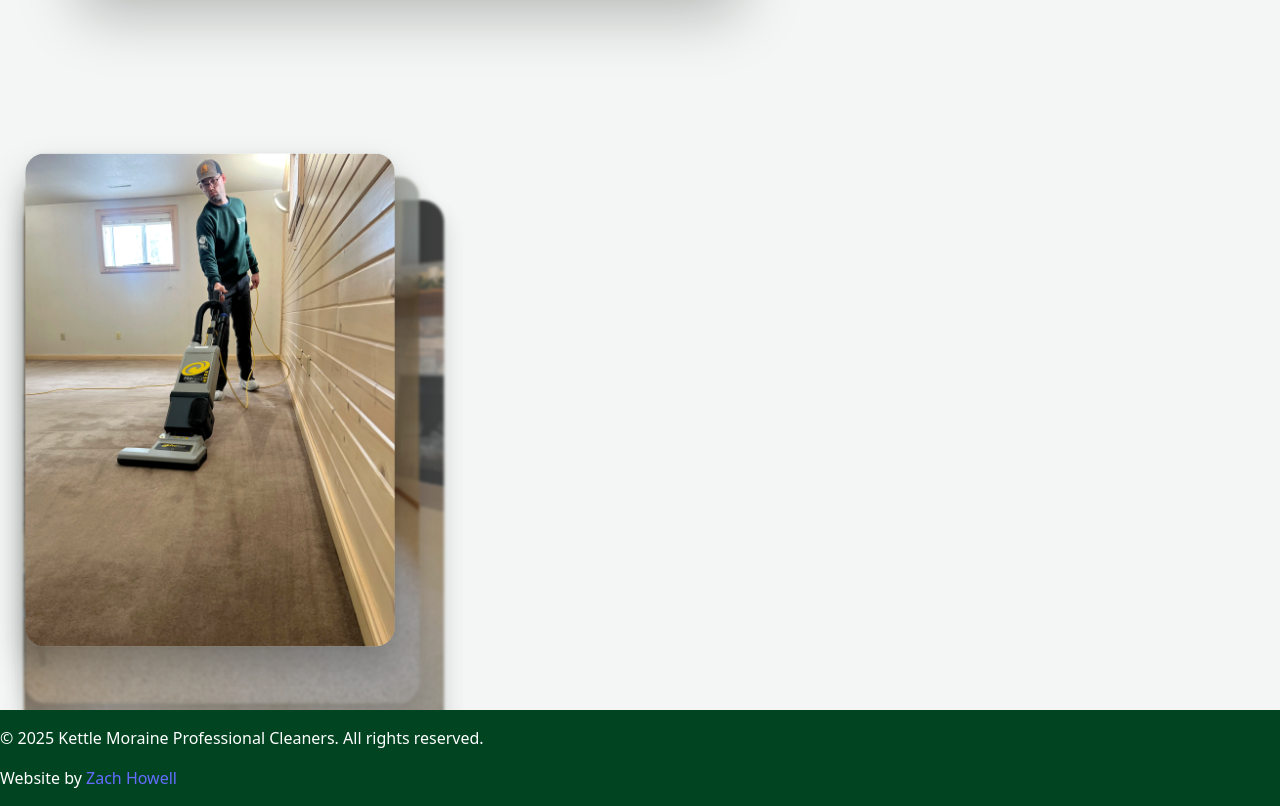
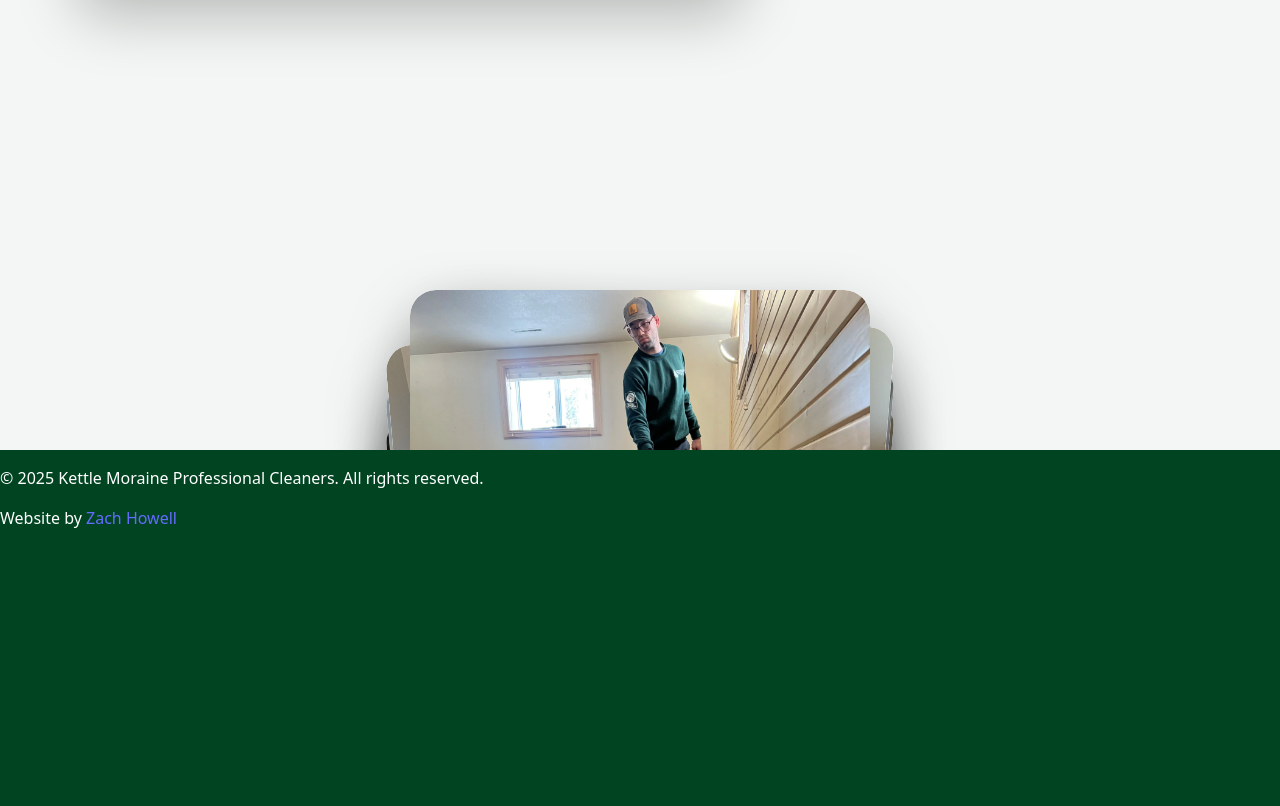
Before and after one commit to ZachAH/KML, a React (Vite) app: page / in a window 1280 px wide. Shown: the part 4360-5166 px from the top of the page. After the commit the page ends 4906 px from the top, so only its background shows below. Built offline with nearby package versions, Linux system fonts and the light colour scheme.

Commit message:
final tweak

```diff
--- a/src/components/StackSwipeGallery.css
+++ /dev/null
@@ -1,41 +0,0 @@
-.stack-container {
-    position: relative;
-    width: 100%;
-    height: 460px;
-    /* raised the height so nothing gets cut */
-    margin: 40px 0 80px;
-    display: flex;
-    justify-content: center;
-    align-items: center;
-}
-
-.stack-card {
-    position: absolute;
-    width: 78%;
-    max-width: 420px;
-    border-radius: 22px;
-    overflow: hidden;
-    cursor: grab;
-    box-shadow: 0 18px 38px rgba(0, 0, 0, 0.22);
-    transition: filter 0.25s ease, transform 0.25s ease;
-}
-
-.stack-card img {
-    width: 100%;
-    height: auto;
-    display: block;
-}
-
-/* Top card premium glow */
-.top-card {
-    filter: brightness(1.03);
-    box-shadow:
-        0 22px 40px rgba(0, 0, 0, 0.25),
-        0 0 12px rgba(0, 0, 0, 0.05);
-}
-
-/* Behind cards: darker, blur, softer */
-.back-card {
-    filter: brightness(0.75) blur(1.5px);
-    box-shadow: 0 12px 24px rgba(0, 0, 0, 0.2);
-}
--- /dev/null
+++ b/src/components/StackSwipedGallery.css
@@ -0,0 +1,100 @@
+/* ============================================
+   STACK GALLERY WRAPPER
+============================================ */
+.stack-gallery-wrapper {
+    width: 100%;
+    display: flex;
+    justify-content: center;
+    position: relative;
+    padding: 160px 0;
+    overflow: visible;
+}
+
+/* ============================================
+     STACKED CARDS
+  ============================================ */
+.stack-card {
+    position: absolute;
+    width: 88%;
+    max-width: 460px;
+    border-radius: 26px;
+    overflow: hidden;
+    cursor: grab;
+
+    background: #ffffff;
+    box-shadow: 0 28px 65px rgba(0, 0, 0, 0.28);
+
+    touch-action: pan-y;
+    /* prevents scroll conflict */
+    transition: box-shadow 0.2s ease;
+}
+
+.stack-card:active {
+    cursor: grabbing;
+}
+
+/* IMAGE INSIDE CARD */
+.stack-card-img {
+    width: 100%;
+    height: auto;
+    display: block;
+    pointer-events: none;
+    border-radius: 26px;
+}
+
+/* ============================================
+     LIGHTBOX
+  ============================================ */
+.lightbox {
+    position: fixed;
+    inset: 0;
+    background: rgba(0, 0, 0, 0.78);
+    display: flex;
+    justify-content: center;
+    align-items: center;
+    z-index: 99999;
+}
+
+.lightbox-img {
+    width: 92%;
+    max-width: 700px;
+    border-radius: 18px;
+    box-shadow: 0 0 60px rgba(0, 0, 0, 0.6);
+    animation: popIn 0.25s ease;
+}
+
+/* Lightbox zoom animation */
+@keyframes popIn {
+    from {
+        transform: scale(0.85);
+        opacity: 0;
+    }
+
+    to {
+        transform: scale(1);
+        opacity: 1;
+    }
+}
+
+/* ============================================
+     MOBILE RESPONSIVE POLISH
+  ============================================ */
+@media (max-width: 600px) {
+    .stack-gallery-wrapper {
+        padding: 120px 0;
+    }
+
+    .stack-card {
+        width: 92%;
+        border-radius: 22px;
+    }
+
+    .stack-card-img {
+        border-radius: 22px;
+    }
+
+    .lightbox-img {
+        width: 95%;
+        max-width: 92%;
+    }
+}
--- a/src/components/StackSwipedGallery.tsx
+++ b/src/components/StackSwipedGallery.tsx
@@ -1,71 +1,105 @@
-import { useState } from "react";
-import { motion, AnimatePresence } from "framer-motion";
-import "./StackSwipeGallery.css";
+import { useState, useCallback, useRef } from "react";
+import {
+  motion,
+  useMotionValue,
+  AnimatePresence,
+  type PanInfo,
+} from "framer-motion";
+import "./StackSwipedGallery.css";
 
-type Props = {
-  images: string[];
-};
+type Props = { images: string[] };
 
-export default function StackSwipeGallery({ images }: Props) {
-  const [cards, setCards] = useState(images);
-  const [direction, setDirection] = useState(0);
+export default function StackSwipedGallery({ images }: Props) {
+  const [stack, setStack] = useState(images);
+  const [lightbox, setLightbox] = useState<string | null>(null);
 
-  const handleSwipe = (dir: number) => {
-    setDirection(dir);
+  // Detect double tap
+  const lastTapRef = useRef<number>(0);
+  const DOUBLE_TAP_DELAY = 280;
 
-    setCards((prev) => {
-      const newOrder = [...prev.slice(1), prev[0]];
-      return newOrder;
-    });
+  const handleDoubleTap = (img: string) => {
+    const now = Date.now();
+    if (now - lastTapRef.current < DOUBLE_TAP_DELAY) {
+      setLightbox(img);
+    }
+    lastTapRef.current = now;
   };
 
+  // Swipe detection
+  const swipeConfidence = (offset: number, velocity: number) => {
+    return Math.abs(offset) * velocity > 2200;
+  };
+
+  const handleDragEnd = useCallback(
+    (i: number, _e: any, info: PanInfo) => {
+      const { offset, velocity } = info;
+      if (!swipeConfidence(offset.x, velocity.x)) return;
+
+      // Move dragged card to back
+      const newStack = [...stack];
+      const [removed] = newStack.splice(i, 1);
+      newStack.push(removed);
+      setStack(newStack);
+    },
+    [stack]
+  );
+
   return (
-    <div className="stack-container">
+    <div className="stack-gallery-wrapper">
       <AnimatePresence>
-        {cards.slice(0, 3).reverse().map((src, i) => {
-          const isTop = i === 2;
+        {stack.map((src, i) => {
+          const isTop = i === 0;
+          const mvX = useMotionValue(0);
 
           return (
             <motion.div
               key={src}
-              className={`stack-card ${isTop ? "top-card" : "back-card"}`}
+              className="stack-card"
               style={{
-                zIndex: i + 1,
-                // Horizontal offset for the premium overlapped look
-                left: `${(2 - i) * 12}px`,
+                x: mvX,
+                zIndex: stack.length - i,
               }}
-              initial={{
-                y: 40 * (2 - i),
-                scale: 1 - i * 0.06,
-                opacity: i === 2 ? 1 : 0.75,
+              initial={{ opacity: 0, scale: 0.92 }}
+              animate={{
+                opacity: 1,
+                scale: 1,
+                rotate: i === 0 ? 0 : i % 2 === 0 ? -5 : 5, // realistic stacked offsets
+                y: i * 18, // deeper stacking
+                transition: { type: "spring", stiffness: 140, damping: 22 },
               }}
-              animate={{
-                y: 40 * (2 - i),
-                scale: 1 - i * 0.06,
-                opacity: i === 2 ? 1 : 0.75,
+              exit={{
+                opacity: 0,
+                scale: 0.85,
               }}
-              exit={
-                isTop
-                  ? {
-                    x: direction * 400,
-                    rotate: direction * 25,
-                    opacity: 0,
-                    transition: { duration: 0.3 },
-                  }
-                  : {}
-              }
               drag={isTop ? "x" : false}
               dragConstraints={{ left: 0, right: 0 }}
-              onDragEnd={(_, info) => {
-                if (info.offset.x > 120) handleSwipe(1);
-                else if (info.offset.x < -120) handleSwipe(-1);
-              }}
+              dragElastic={0.25}
+              onDragEnd={(e, info) => handleDragEnd(i, e, info)}
+              onTap={() => handleDoubleTap(src)}
             >
-              <img src={src} alt="" />
+              <motion.img
+                src={src}
+                alt=""
+                draggable={false}
+                className="stack-card-img"
+              />
             </motion.div>
           );
         })}
       </AnimatePresence>
+
+      {/* LIGHTBOX */}
+      {lightbox && (
+        <motion.div
+          className="lightbox"
+          onClick={() => setLightbox(null)}
+          initial={{ opacity: 0 }}
+          animate={{ opacity: 1 }}
+          exit={{ opacity: 0 }}
+        >
+          <img src={lightbox} className="lightbox-img" />
+        </motion.div>
+      )}
     </div>
   );
 }
```
